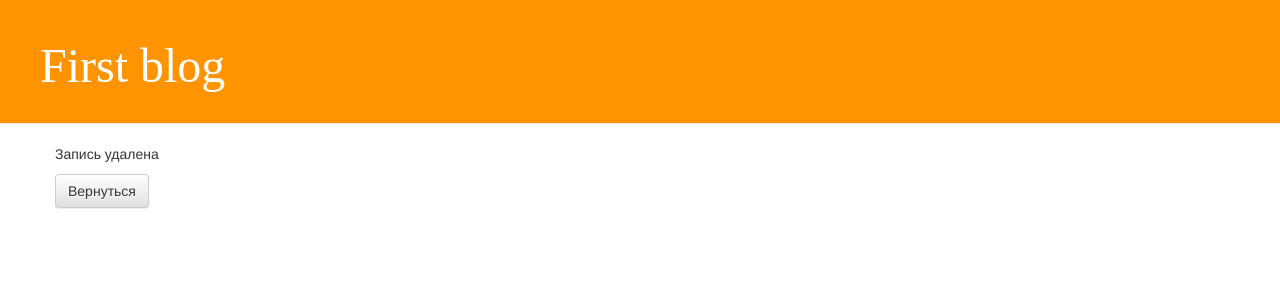
After one commit to AlfiyaGR/FirstDjango, a Django app: template blog/templates/blog/post_delete.html in a window 1280 px wide. The commit adds this page. Shown: the top 300 px of the page. Run offline with Django 4.2, Linux system fonts and the light colour scheme; the template is opened without the code that fills it, so the values that code supplies are empty; some libraries are stand-ins or nearby versions.

Commit message:
Added delete button

```diff
--- a/blog/forms.py
+++ b/blog/forms.py
@@ -1,6 +1,7 @@
 from django import forms
 
 from .models import Post
+
 
 class PostForm(forms.ModelForm):
 
--- a/blog/models.py
+++ b/blog/models.py
@@ -5,6 +5,9 @@ from django.db import models
 from django.conf import settings
 from django.db import models
 from django.utils import timezone
+import tkinter as tk
+import tkinter.messagebox as mb
+
 
 class Post(models.Model):
     author = models.ForeignKey(settings.AUTH_USER_MODEL, on_delete=models.CASCADE)
--- /dev/null
+++ b/blog/templates/blog/post_delete.html
@@ -0,0 +1,6 @@
+{% extends 'blog/base.html' %}
+
+{% block content %}
+    <p>Запись удалена</p>
+    <a class="btn btn-default" href="/">Вернуться</a>
+{% endblock %}
--- a/blog/templates/blog/post_detail.html
+++ b/blog/templates/blog/post_detail.html
@@ -9,6 +9,7 @@
         {% endif %}
         {% if user.is_authenticated %}
             <a class="save btn btn-default" href="{% url 'post_edit' pk=post.pk %}"><span class="glyphicon glyphicon-pencil"></span></a>
+            <a class="save btn btn-default" href="{% url 'post_delete' pk=post.pk %}"><span class="glyphicon glyphicon-minus"></span></a>
         {% endif %}
         <h1>{{ post.title }}</h1>
         <p>{{ post.text|linebreaksbr }}</p>
--- a/blog/urls.py
+++ b/blog/urls.py
@@ -6,4 +6,5 @@ urlpatterns = [
     path('post/<int:pk>/', views.post_detail, name='post_detail'),
     path('post/new/', views.post_new, name='post_new'),
     path('post/<int:pk>/edit/', views.post_edit, name='post_edit'),
+    path('post/<int:pk>/delete/', views.post_delete, name='post_delete'),
 ]
```
Also changed, not shown: blog/views.py (+9 -0 lines).
